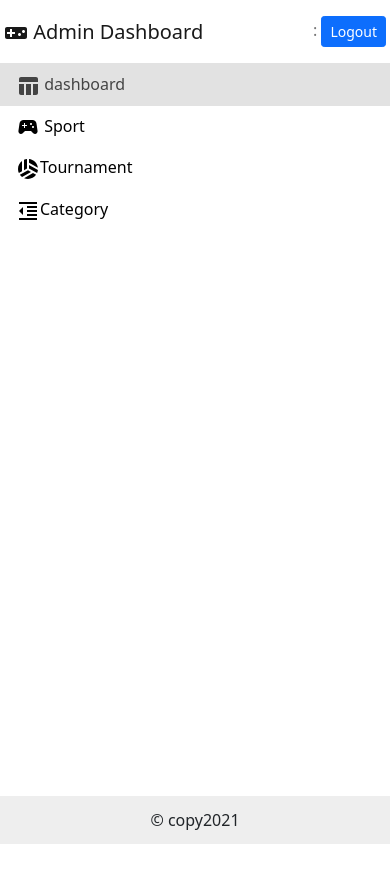
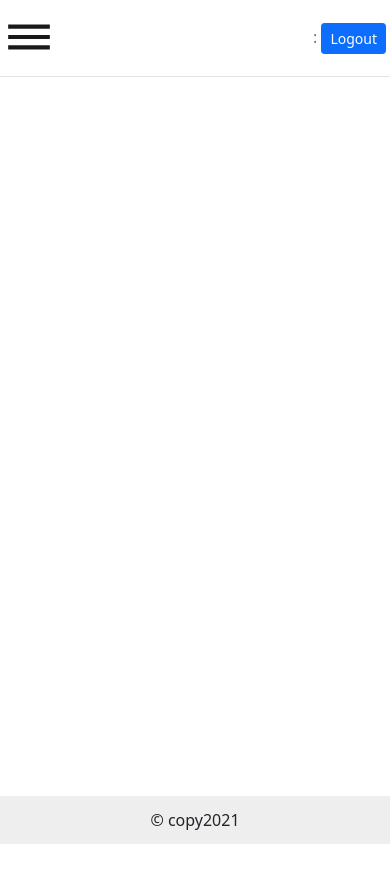
Before and after one commit to The-manpreet-singh/resulting-ui, a React (Create React App) app: page / in a window 390 px wide. Shown: the top 882 px of the page. Before the commit the page ends 844 px from the top, so only its background shows below. Built offline with nearby package versions, Linux system fonts and the light colour scheme; sample sign-in values are in the browser's storage.

Commit message:
dashboard home page mobile responsive  Updated

```diff
--- a/src/components/Home.css
+++ b/src/components/Home.css
@@ -5,8 +5,9 @@
 }
 
 ul {
-    height:100vh;
+
     list-style-type: none;
+    height: 100vh;
     margin: 0;
     padding: 0;
     margin-bottom:-25px
@@ -38,6 +39,7 @@ ul {
   }
   .container-fluid{
     padding-left: 0;
+    height: 100vh;
 
   }
   .f-box{
@@ -49,6 +51,8 @@ ul {
       padding-right: 0;
 
     }
+
+
     ul {
       height:30vh;
       list-style-type: none;
@@ -62,3 +66,13 @@ ul {
     bottom: 0;
     width: 100%;
   }
+  .row{
+    margin-left: 0px !important;
+    margin-right: 0px!important;
+    padding: 0 !important;
+  }
+  .col-md-2{
+    background-color: rgb(248, 248, 248);
+    padding: 0;
+
+  }
--- a/src/components/Home.js
+++ b/src/components/Home.js
@@ -1,7 +1,8 @@
 import React from "react";
 //import { useHistory  } from "react-router-dom";
 import { getUser, removeUserSession } from "../Utils/Common";
-import { Navbar,Container,Col,Row,Nav,NavDropdown, Button} from "react-bootstrap";
+import { useState } from "react";
+import { Navbar,Container,Col,Row,Nav,NavDropdown, Button,Offcanvas,} from "react-bootstrap";
 import { BrowserRouter as Router, Switch, Redirect,Route } from "react-router-dom";
 import {Link} from "react-router-dom";
 import "./Home.css";
@@ -15,7 +16,54 @@ import SportsEsportsIcon from '@material-ui/icons/SportsEsports';
 import SportsVolleyballIcon from '@material-ui/icons/SportsVolleyball';
 import FormatIndentDecreaseIcon from '@material-ui/icons/FormatIndentDecrease';
 import VideogameAssetIcon from '@material-ui/icons/VideogameAsset';
+import { useTheme } from '@material-ui/core'
+import { useMediaQuery } from '@material-ui/core';
+import DehazeIcon from '@material-ui/icons/Dehaze';
+
 export const Home = (props) => {
+  function LeftNav(){
+    return(
+<>
+<ul>
+  <li><Link class="active" to="/dashboard"><TableChartIcon></TableChartIcon> dashboard</Link></li>
+  <li><Link to="/sport"><SportsEsportsIcon></SportsEsportsIcon> Sport</Link></li>
+  <li><Link to="/tournament"><SportsVolleyballIcon></SportsVolleyballIcon>Tournament</Link></li>
+  <li><Link to="/category"><FormatIndentDecreaseIcon></FormatIndentDecreaseIcon>Category</Link></li>
+</ul>
+
+</>
+
+
+    )
+  }
+  function Show(){
+    const [show, setShow] = useState(false);
+    const handleClose = () => setShow(false);
+    const handleShow = () => setShow(true);
+    return(
+      <>
+
+      <DehazeIcon style={{fontSize:"50px"}} onClick={handleShow}></DehazeIcon>
+
+      <Offcanvas show={show} onHide={handleClose}>
+        <Offcanvas.Header closeButton>
+          <Offcanvas.Title>Offcanvas</Offcanvas.Title>
+        </Offcanvas.Header>
+        <Offcanvas.Body>
+        <ul>
+       <li onClick={handleClose}><Link class="active" to="/dashboard"><TableChartIcon></TableChartIcon> dashboard</Link></li>
+       <li  onClick={handleClose}><Link to="/sport"><SportsEsportsIcon></SportsEsportsIcon> Sport</Link></li>
+        <li  onClick={handleClose}><Link to="/tournament"><SportsVolleyballIcon></SportsVolleyballIcon>Tournament</Link></li>
+       <li  onClick={handleClose} ><Link to="/category"><FormatIndentDecreaseIcon></FormatIndentDecreaseIcon>Category</Link></li>
+      </ul>
+        </Offcanvas.Body>
+      </Offcanvas>
+      </>
+    )
+  }
+
+  const theme = useTheme();
+  const chk = useMediaQuery(theme.breakpoints.down("md"))
 
 
   const user = JSON.parse(localStorage.getItem('user'));
@@ -32,7 +80,7 @@ export const Home = (props) => {
     <div className="b-border">
     <Navbar className="Nav-res">
 
-    <Navbar.Brand href="#home"><VideogameAssetIcon/> Admin Dashboard</Navbar.Brand>
+    <Navbar.Brand > {chk==true?<Show/>:"Admin Dashboard"} </Navbar.Brand>
     <Navbar.Toggle />
     <Navbar.Collapse className="justify-content-end">
       <Navbar.Text>
@@ -46,15 +94,10 @@ export const Home = (props) => {
 <div >
   <div className="container-fluid">
   <Row>
-    <Col sm={12} md={2}  >
-      <ul>
-  <li><Link class="active" to="/dashboard"><TableChartIcon></TableChartIcon> dashboard</Link></li>
-  <li><Link to="/sport"><SportsEsportsIcon></SportsEsportsIcon> Sport</Link></li>
-  <li><Link to="/tournament"><SportsVolleyballIcon></SportsVolleyballIcon>Tournament</Link></li>
-  <li><Link to="/category"><FormatIndentDecreaseIcon></FormatIndentDecreaseIcon>Category</Link></li>
-</ul>
+    <Col xs={12} md={2} xl={2}  >
+    {chk==true?"":<LeftNav/>}
     </Col>
-    <Col sm={12} md={10} id="right-box" >
+    <Col xs={12} xl={10} md={10} id="right-box" >
     <div >
           <Switch>
            <Route exact path="/dashboard" component={Dashboard} />
```
